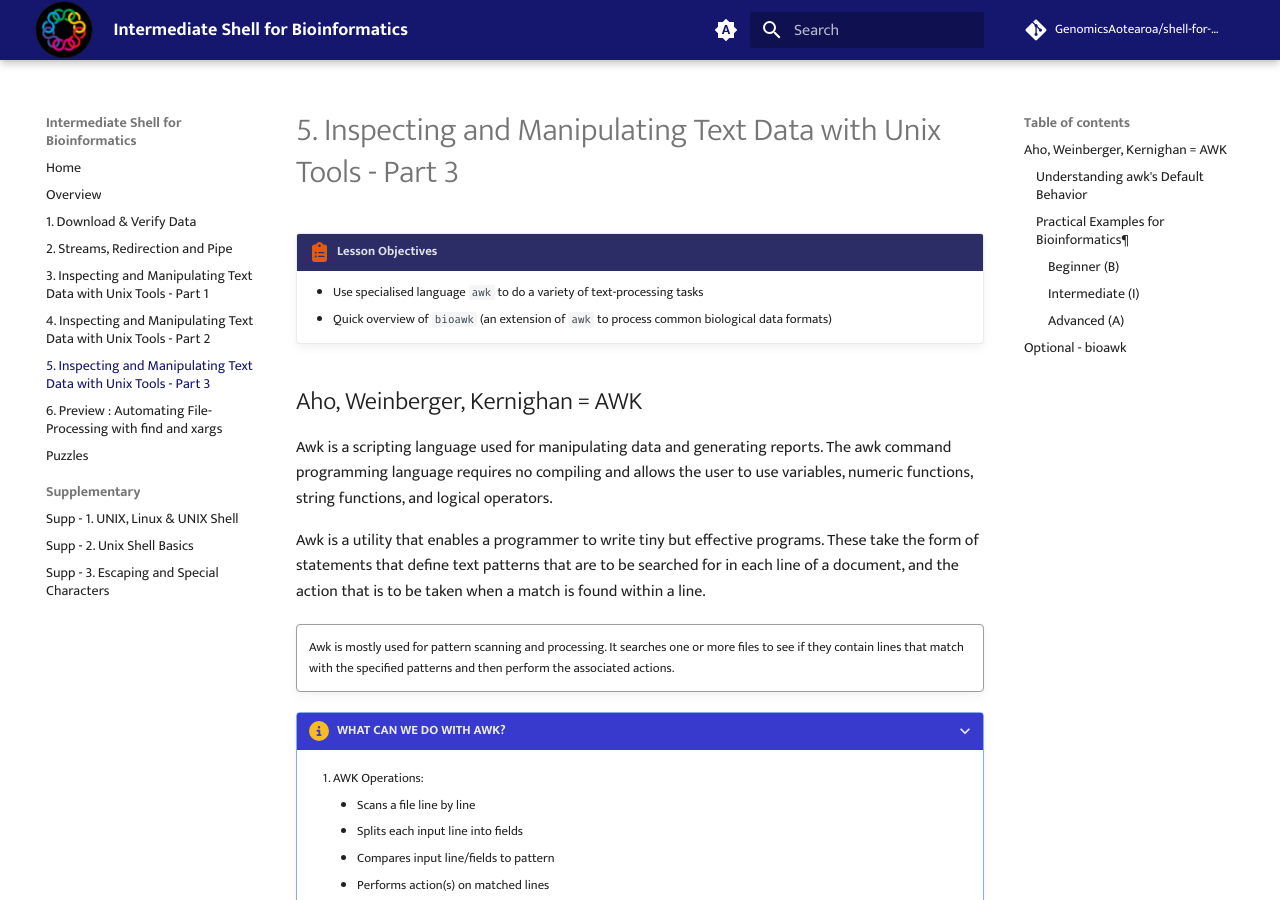
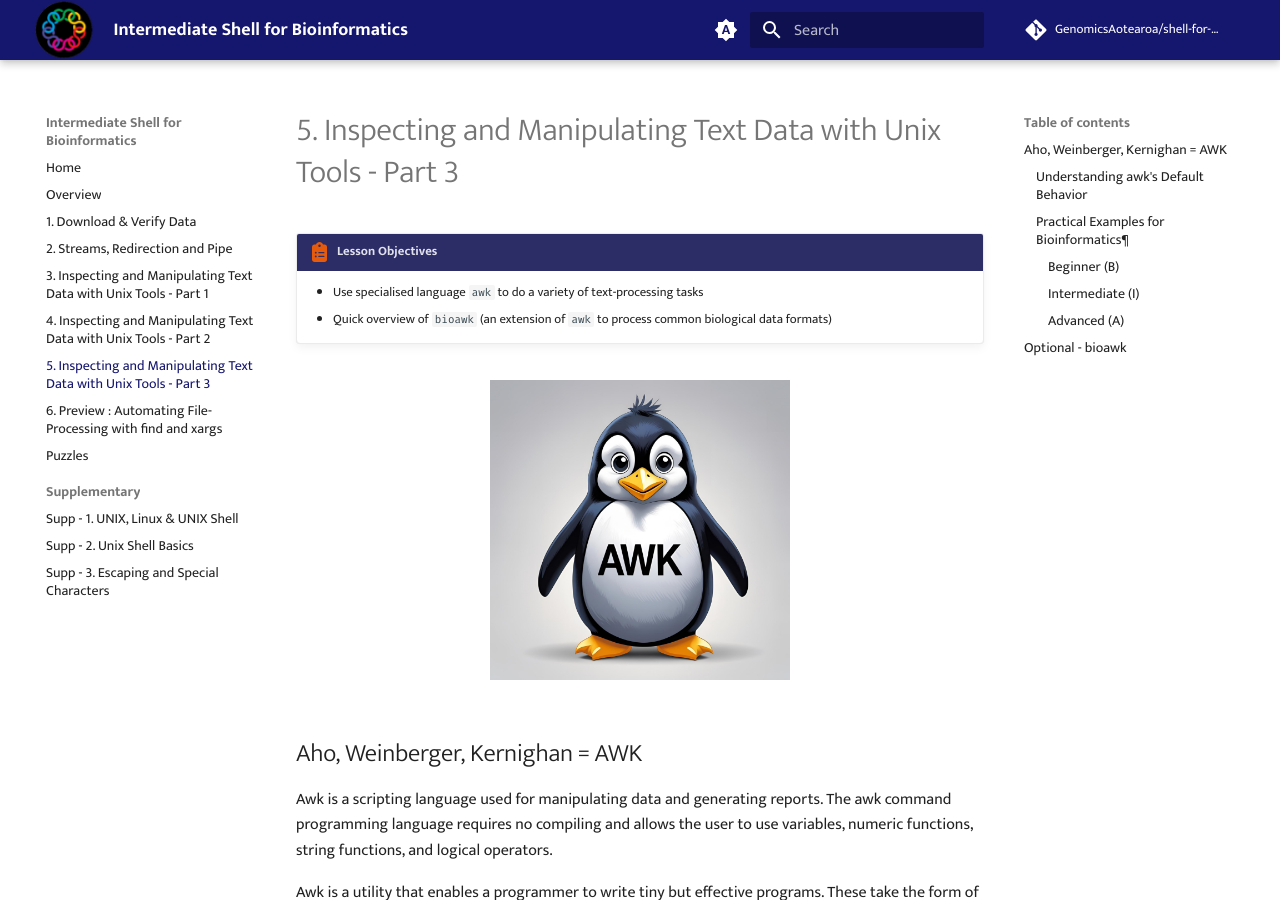
Before and after one commit to GenomicsAotearoa/shell-for-bioinformatics, an MkDocs documentation site: the page built from docs/6_inspectmanipulate3.md, in a window 1280 px wide and 900 px high. Built offline with MkDocs 1.6.1 and Material for MkDocs 9.7.7, drawn with Linux system fonts in a browser that asks for light colours; comment, search, counter and statistics services are not loaded.

Commit message:
insert awk logo to 5

```diff
--- a/docs/6_inspectmanipulate3.md
+++ b/docs/6_inspectmanipulate3.md
@@ -5,6 +5,9 @@
     * Use specialised language `awk` to do a variety of text-processing tasks
     * Quick overview of `bioawk` (an extension of `awk` to process common biological data formats)
 
+<figure markdown>
+![image](./images/awk_logo.png){width="300"}
+</figure>
 
 ## Aho, Weinberger, Kernighan = AWK
 
```
